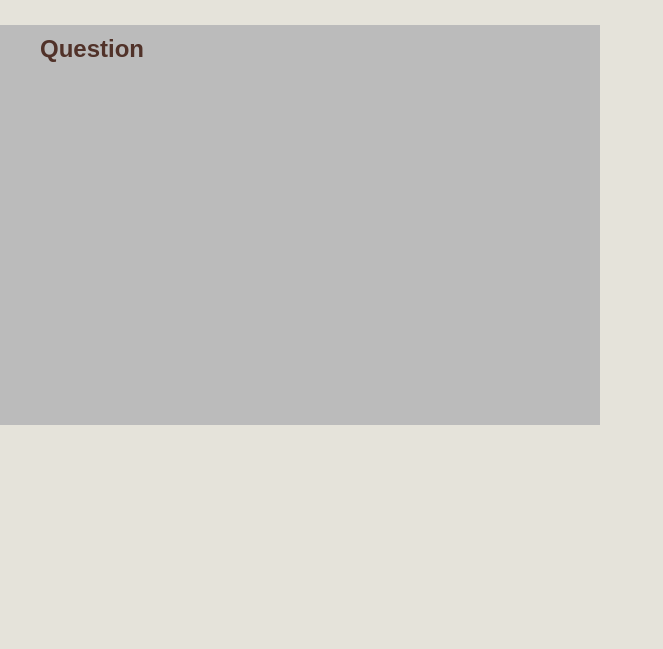
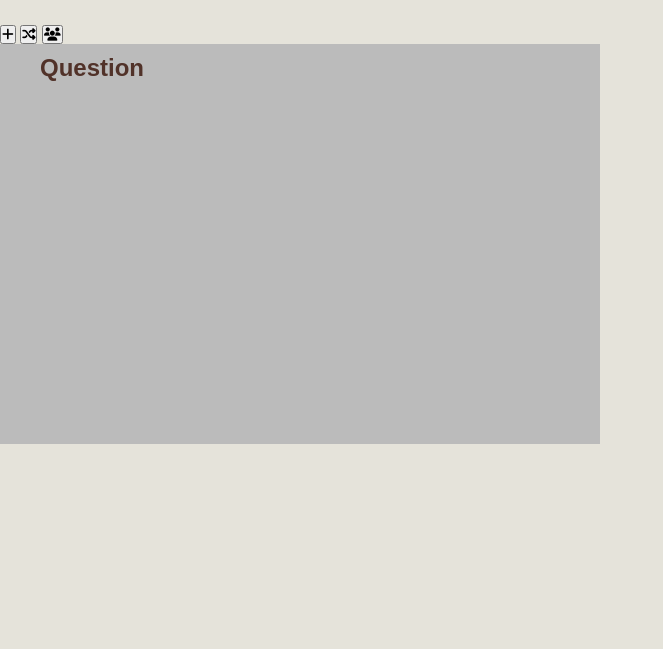
Before and after one commit to dorinapruska/REDI-final-project, a plain HTML site: page index.html in a window 1280 px wide. Shown: the part 151-800 px from the top of the page, without its empty margins (0-663 px from the left). Drawn offline with Linux system fonts and the light colour scheme.

Commit message:
added buttons for add,shuffle ,2 player

```diff
--- a/index.html
+++ b/index.html
@@ -5,6 +5,8 @@
   <meta name="viewport" content="width=device-width, initial-scale=1.0">
   <title>Flashcard App</title>
   <link rel="stylesheet" href="styles.css">
+  <link rel="stylesheet"
+ href="https://cdnjs.cloudflare.com/ajax/libs/font-awesome/6.5.0/css/all.min.css">
 </head>
 <body>
   <header>
@@ -15,6 +17,20 @@
 
   <main>
 
+ <!-- Add button -->
+<button class="icon-button" aria-label="Add">
+    <i class="fa-solid fa-plus"></i>
+</button>
+
+<!-- Shuffle button -->
+<button class="icon-button" aria-label="Shuffle">
+    <i class="fa-solid fa-shuffle"></i>
+</button>
+
+<!-- Group button -->
+<button class="icon-button" aria-label="Group">
+    <i class="fa-solid fa-users"></i>
+</button>
 
 <div class="flip-card">
   <div class="flip-card-inner">
```
